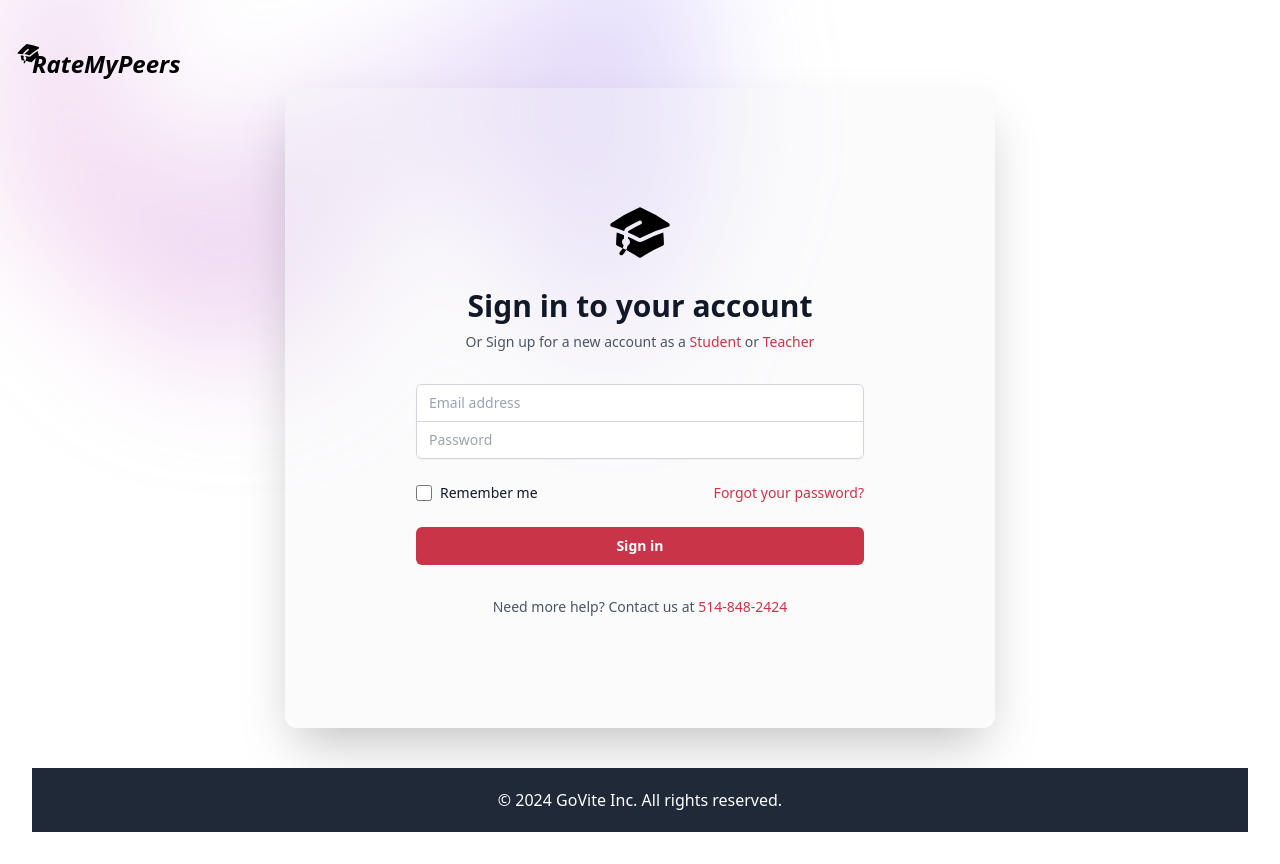
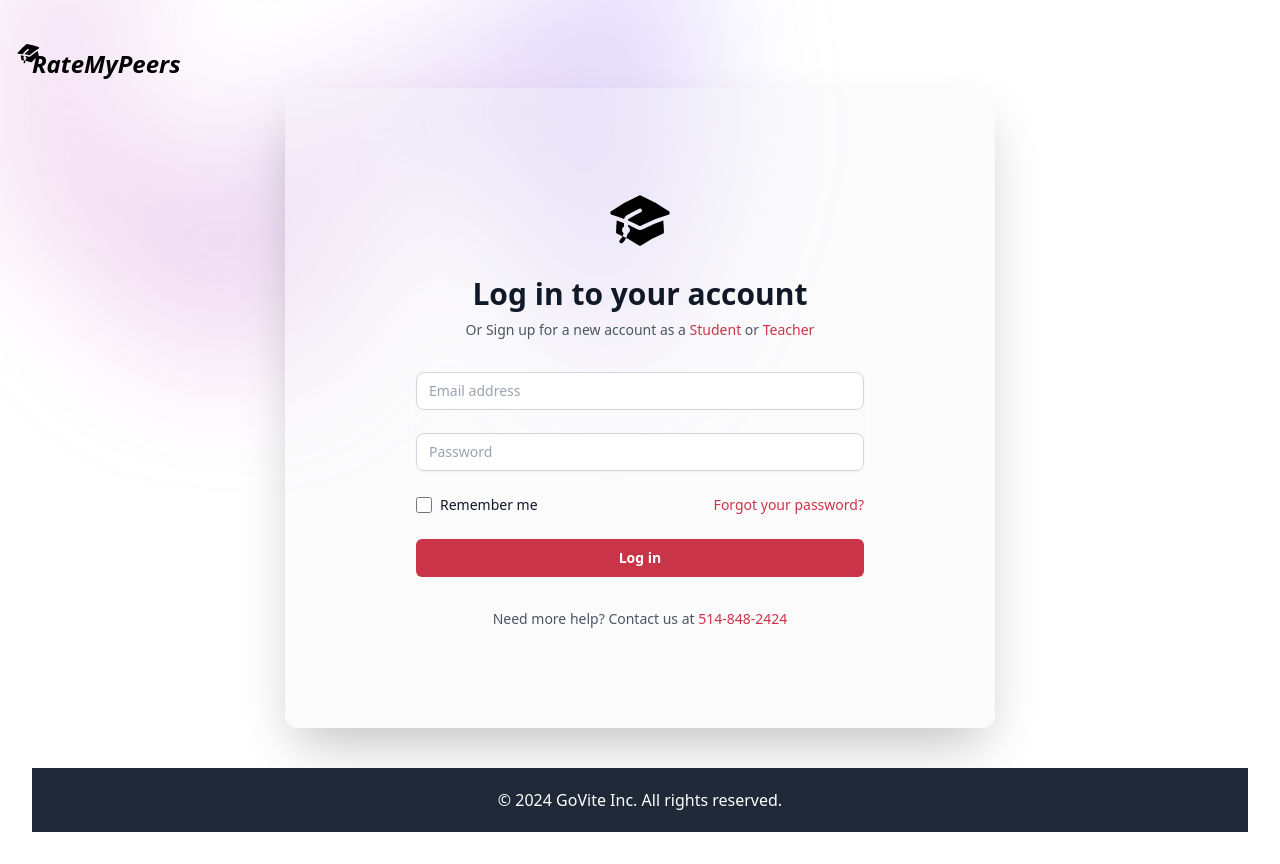
Before and after one commit to JayC-SF/GoVite.Inc-SOEN341_Project_F24, a React (Vite) app in the folder frontend/: page /login in a window 1280 px wide. Built offline with nearby package versions, Linux system fonts and the light colour scheme.

Commit message:
Login v.2

```diff
--- a/frontend/src/pages/login/Login.tsx
+++ b/frontend/src/pages/login/Login.tsx
@@ -62,7 +62,7 @@ export default function LoginPage() {
                             <path d="M4.462 19.462c.42-.419.753-.89 1-1.395.453.214.902.435 1.347.662a6.742 6.742 0 0 1-1.286 1.794.75.75 0 0 1-1.06-1.06Z" />
                         </svg>
                         <h2 className="mt-6 text-center text-3xl font-bold text-gray-900">
-                            Sign in to your account
+                            Log in to your account
                         </h2>
                         <p className="mt-2 text-center text-sm text-gray-600">
                             Or Sign up for a new account as a {" "}
@@ -81,8 +81,7 @@ export default function LoginPage() {
                             </Link>
                         </p>
                     </div>
-                    <form className="mt-8 space-y-6" action="#" method="POST">
-                        <input type="hidden" name="remember" defaultValue="true" />
+                    <form className="mt-8 space-y-6" action="/api/login" method="POST">
                         <div className="-space-y-px rounded-md shadow-sm">
                             <div>
                                 <label htmlFor="email" className="sr-only">
@@ -93,11 +92,12 @@ export default function LoginPage() {
                                     name="email"
                                     type="email"
                                     required
-                                    className="relative block w-full appearance-none rounded-t-md border border-gray-300 px-3 py-2 placeholder:text-gray-400 focus:border-[#ca3448] focus:outline-none focus:ring-[#ca3448] sm:text-sm"
+                                    className="relative block w-full appearance-none rounded-lg border border-gray-300 px-3 py-2 placeholder:text-gray-400 focus:border-[#ca3448] focus:outline-none focus:ring-[#ca3448] sm:text-sm"
                                     placeholder="Email address"
                                 />
                             </div>
                             <div>
+                                <br></br>
                                 <label htmlFor="password" className="sr-only">
                                     Password
                                 </label>
@@ -106,7 +106,7 @@ export default function LoginPage() {
                                     name="password"
                                     type="password"
                                     required
-                                    className="relative block w-full appearance-none rounded-b-md border border-gray-300 px-3 py-2 placeholder:text-gray-400 focus:border-[#ca3448] focus:outline-none focus:ring-[#ca3448] sm:text-sm"
+                                    className="relative block w-full appearance-none rounded-lg border border-gray-300 px-3 py-2 placeholder:text-gray-400 focus:border-[#ca3448] focus:outline-none focus:ring-[#ca3448] sm:text-sm"
                                     placeholder="Password"
                                 />
                             </div>
@@ -117,6 +117,7 @@ export default function LoginPage() {
                                     id="remember-me"
                                     name="remember-me"
                                     type="checkbox"
+                                    value="true"
                                     className="h-4 w-4 rounded border-gray-300 text-[#ca3448] focus:ring-[#ca3448]"
                                 />
                                 <label
@@ -140,7 +141,7 @@ export default function LoginPage() {
                                 type="submit"
                                 className="flex w-full justify-center rounded-md border border-transparent bg-[#ca3448] py-2 px-4 text-sm font-semibold text-white hover:bg-[#E9D3D7] hover:text-[#2c2c2c] focus:outline-none focus:ring-2 focus:ring-[#ca3448] focus:ring-offset-2"
                             >
-                                Sign in
+                                Log in
                             </button>
                         </div>
                     </form>
```
